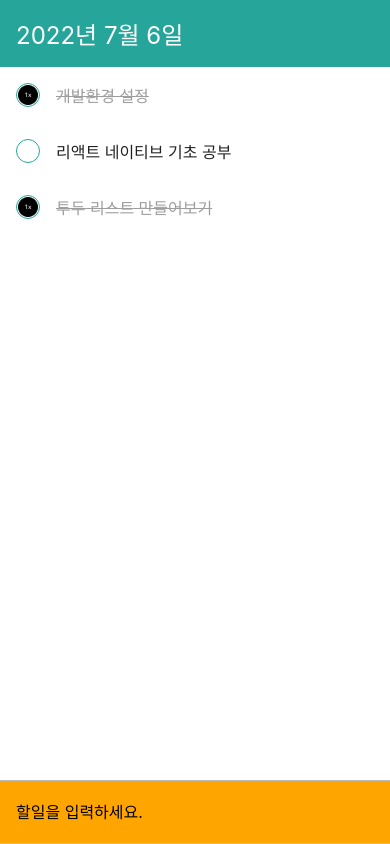
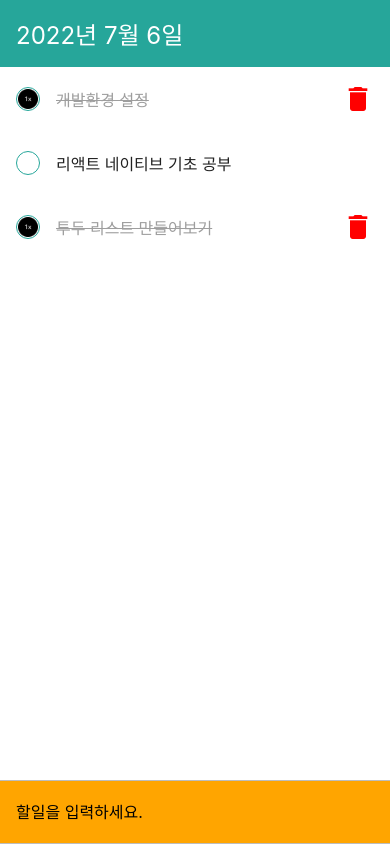
Before and after one commit to jwAndroid/dealing-with-rn, a React Native app in the folder TodoApp/: screen / in a window 390 px wide. Built offline with nearby package versions, Linux system fonts and the light colour scheme.

Commit message:
Update: item delete

```diff
--- a/TodoApp/App.js
+++ b/TodoApp/App.js
@@ -50,6 +50,12 @@
     setTodos(nextTodos);
   };
 
+  const onRemove = id => {
+    const nextTodos = todos.filter(todo => todo.id !== id);
+
+    setTodos(nextTodos);
+  };
+
   return (
     <SafeAreaProvider>
       <SafeAreaView edges={['bottom', 'top']} style={styles.container}>
@@ -61,7 +67,7 @@
           {todos.length === 0 ? (
             <Empty />
           ) : (
-            <TodoList todos={todos} onToggle={onToggle} />
+            <TodoList todos={todos} onToggle={onToggle} onRemove={onRemove} />
           )}
 
           <AddTodo onInsert={onInsert} />
--- a/TodoApp/components/TodoItem.js
+++ b/TodoApp/components/TodoItem.js
@@ -1,5 +1,13 @@
 import React from 'react';
-import {Image, StyleSheet, Text, TouchableOpacity, View} from 'react-native';
+import {
+  Alert,
+  Image,
+  StyleSheet,
+  Text,
+  TouchableOpacity,
+  View,
+} from 'react-native';
+import Icon from 'react-native-vector-icons/MaterialIcons';
 
 const styles = StyleSheet.create({
   item: {
@@ -33,9 +41,31 @@
     width: 20,
     height: 20,
   },
+  removePlaceHolder: {
+    width: 32,
+    height: 32,
+  },
 });
 
-const TodoItem = ({id, text, done, onToggle}) => {
+const TodoItem = ({id, text, done, onToggle, onRemove}) => {
+  const remove = () => {
+    Alert.alert(
+      '삭제',
+      '정말로 삭제하시겠어요?',
+      [
+        {text: '취소', onPress: () => {}, style: 'cancle'},
+        {
+          text: '삭제',
+          onPress: () => {
+            onRemove(id);
+          },
+          style: 'destructive',
+        },
+      ],
+      {cancelable: true, onDismiss: () => {}},
+    );
+  };
+
   return (
     <View style={styles.item}>
       <TouchableOpacity onPress={() => onToggle(id)}>
@@ -50,6 +80,14 @@
       </TouchableOpacity>
 
       <Text style={[styles.text, done && styles.lineThrough]}>{text}</Text>
+
+      {done ? (
+        <TouchableOpacity onPress={remove}>
+          <Icon name="delete" size={32} color="red" />
+        </TouchableOpacity>
+      ) : (
+        <View style={styles.removePlaceHolder} />
+      )}
     </View>
   );
 };
--- a/TodoApp/components/TodoList.js
+++ b/TodoApp/components/TodoList.js
@@ -12,7 +12,7 @@
   },
 });
 
-const TodoList = ({todos, onToggle}) => {
+const TodoList = ({todos, onToggle, onRemove}) => {
   return (
     <FlatList
       style={styles.list}
@@ -24,6 +24,7 @@
             done={item.done}
             text={item.text}
             onToggle={onToggle}
+            onRemove={onRemove}
           />
         );
       }}
```
Also changed, not shown: 3 other files (tests, documents, lock files or other folders).
